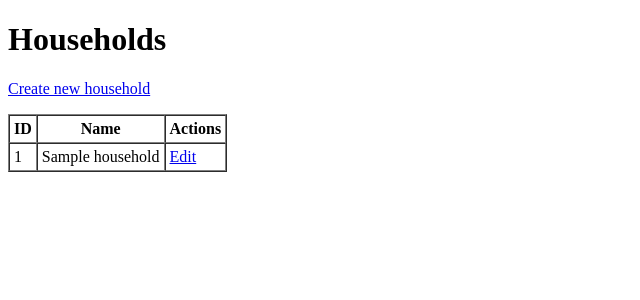
After one commit to fortunerise001/fortunerise001, a Django app: template Fortuneriseapp/templates/Fortuneriseapp/household_list.html in a window 1280 px wide. The commit adds this page. Shown: the top 300 px of the page, without its empty margins (0-640 px from the left). Run offline with Django 5.2, Linux system fonts and the light colour scheme; the template is opened without the code that fills it: values that come from a table or form of the project are taken from there, others are empty; tables that the repository leaves empty hold one stand-in row (values such as "Sample post"); parts of the project's set-up code (start-up, migrations or seed data) failed here and were passed over.

Commit message:
updated household_view file

```diff
--- a/Fortuneriseapp/household_views.py
+++ b/Fortuneriseapp/household_views.py
@@ -23,7 +23,7 @@ def create_household(request):
             # handle deleted forms
             for deleted in formset.deleted_objects:
                 deleted.delete()
-            return redirect("household_success")
+            return redirect("household_list")
     else:
         hform = HouseholdForm()
         formset = PersonFormSet()
--- a/Fortuneriseapp/templates/Fortuneriseapp/household_form.html
+++ b/Fortuneriseapp/templates/Fortuneriseapp/household_form.html
@@ -7,7 +7,7 @@
 </head>
 
 <body>
-    <h1>Create Household and Members</h1>
+    <h1>{% if hform.instance.pk %}Edit{% else %}Create{% endif %} Household and Members</h1>
     <form method="post">
         {% csrf_token %}
         <fieldset>
--- /dev/null
+++ b/Fortuneriseapp/templates/Fortuneriseapp/household_list.html
@@ -0,0 +1,36 @@
+<!doctype html>
+<html>
+
+<head>
+    <meta charset="utf-8">
+    <title>Households</title>
+</head>
+
+<body>
+    <h1>Households</h1>
+    <p><a href="{% url 'create_household' %}">Create new household</a></p>
+    <table border="1" cellpadding="4" cellspacing="0">
+        <thead>
+            <tr>
+                <th>ID</th>
+                <th>Name</th>
+                <th>Actions</th>
+            </tr>
+        </thead>
+        <tbody>
+            {% for h in households %}
+            <tr>
+                <td>{{ h.pk }}</td>
+                <td>{{ h.name }}</td>
+                <td><a href="{% url 'edit_household' h.pk %}">Edit</a></td>
+            </tr>
+            {% empty %}
+            <tr>
+                <td colspan="3">No households yet.</td>
+            </tr>
+            {% endfor %}
+        </tbody>
+    </table>
+</body>
+
+</html>
--- a/Fortuneriseapp/urls.py
+++ b/Fortuneriseapp/urls.py
@@ -3,8 +3,9 @@ from django.shortcuts import redirect
 from . import household_views
 
 urlpatterns = [
-    # redirect base URL to the form
-    path("", lambda request: redirect("create_household")),
+    # root displays household list
+    path("", household_views.list_households, name="household_list"),
     path("household/new/", household_views.create_household, name="create_household"),
+    path("household/<int:pk>/edit/", household_views.edit_household, name="edit_household"),
     path("household/success/", household_views.household_success, name="household_success"),
 ]
```
